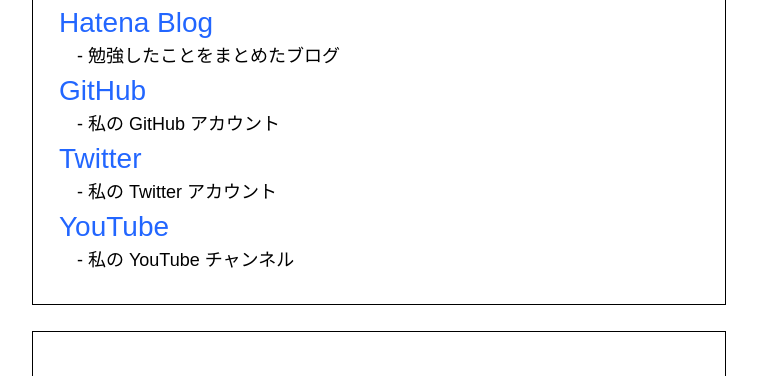
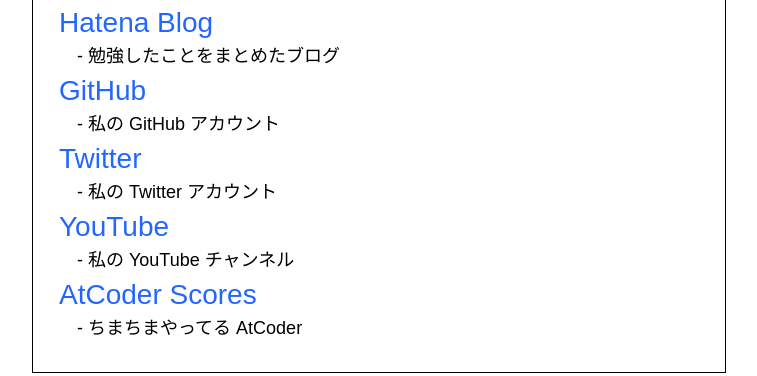
Before and after one commit to YusukeKato/YusukeKato.github.io, a plain HTML site: page index.html in a window 1280 px wide. Shown: the part 364-740 px from the top of the page, without its empty margins (261-1018 px from the left). Drawn offline with Linux system fonts and the light colour scheme.

Commit message:
Update index.html

```diff
--- a/index.html
+++ b/index.html
@@ -35,6 +35,8 @@
         <p class="description">　- 私の Twitter アカウント</p>
         <a href="https://www.youtube.com/channel/UC4TaLIvjTNPjPys2AZjP3Rw/" class="text1">YouTube</a>
         <p class="description">　- 私の YouTube チャンネル</p>
+        <a href="https://atcoder-scores.herokuapp.com/?user=yk356" class="text1">AtCoder Scores</a>
+        <p class="description">　- ちまちまやってる AtCoder</p>
     </div>
 
     <div class="panel1">
```
